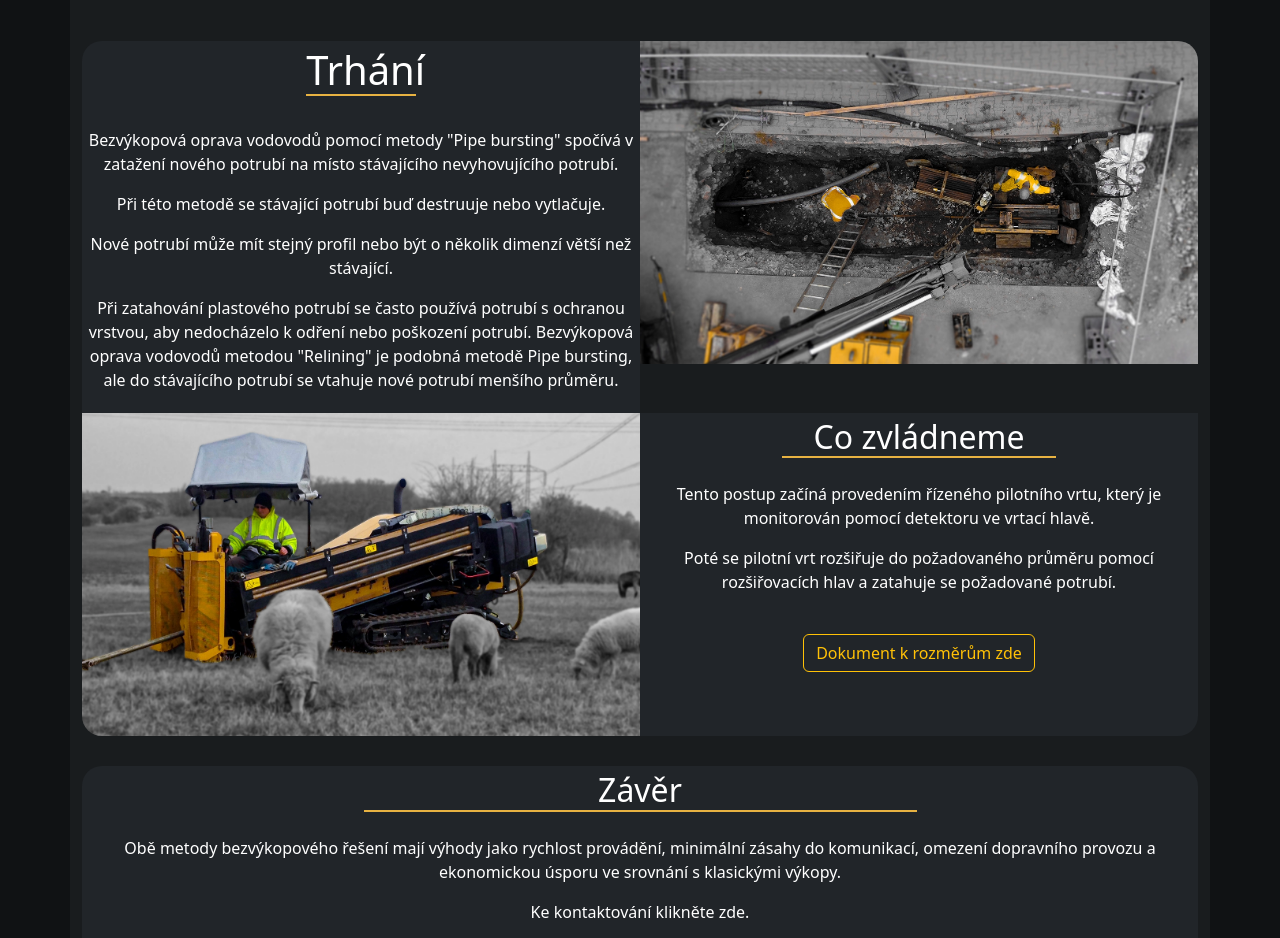
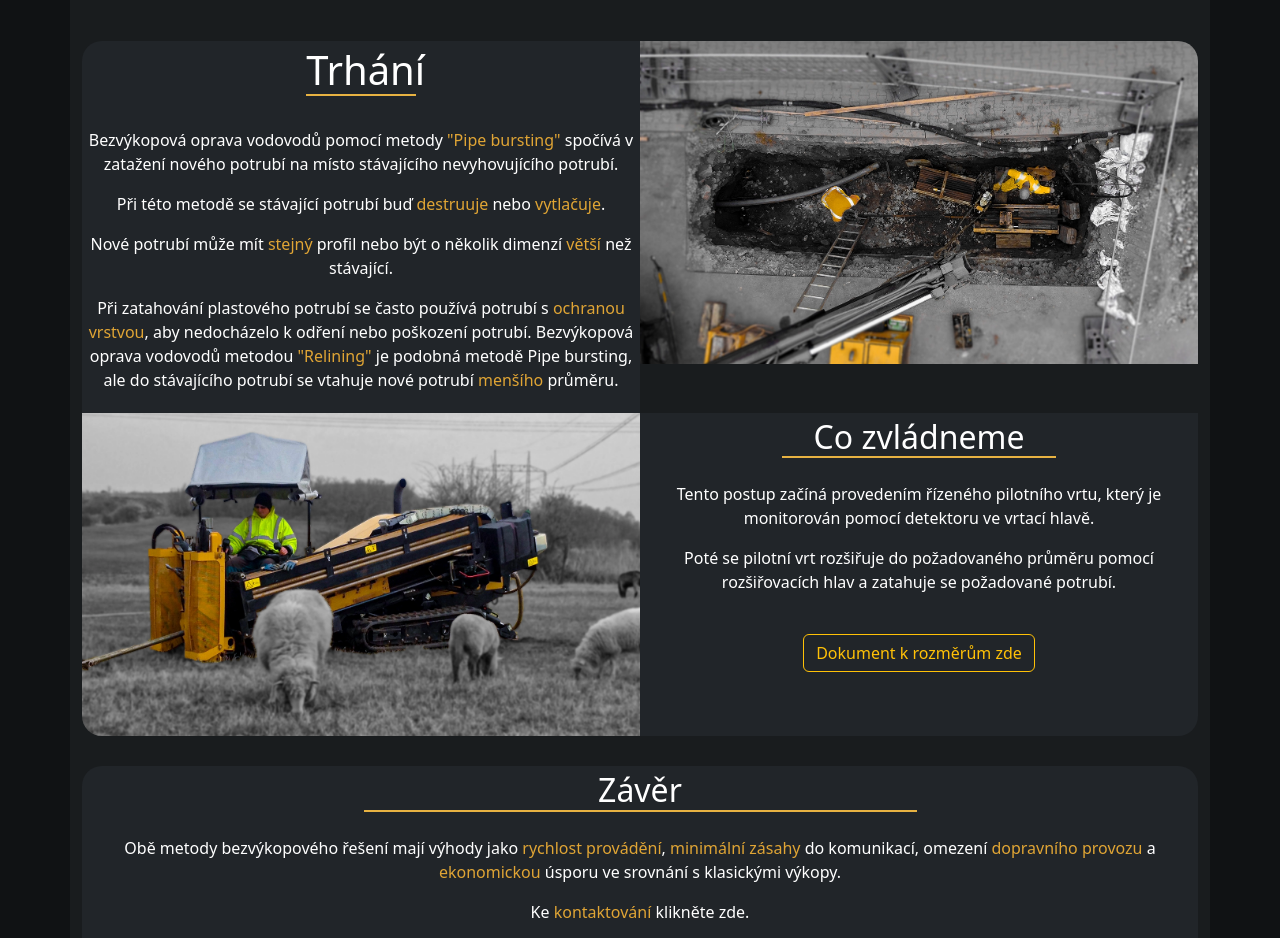
Before and after one commit to Ejdyz/panema.cz, a React (Create React App) app in the folder panema/: page /technologie in a window 1280 px wide. Shown: the part 980-1918 px from the top of the page. Built offline with nearby package versions, Linux system fonts and the light colour scheme.

Commit message:
feat: highlited text on technology site

```diff
--- a/panema/src/Pages/TechnologyPage.js
+++ b/panema/src/Pages/TechnologyPage.js
@@ -48,15 +48,16 @@ export function TechnologyPage() {
             <div style={{ display: "flex" }}>
               <div style={{ width: "50%", backgroundColor: "#212529", color: "white", textAlign: "center", display: "flex", flexDirection: "column", alignItems: "center", padding: "5px", borderRadius: "20px 0 0 0" }}>
                 <h1 style={{ borderBottom: "#e7b242 2px solid", width: "20%" }}>Trhání</h1><br />
-                <p>Bezvýkopová oprava vodovodů pomocí metody "Pipe bursting" spočívá v zatažení nového potrubí na místo stávajícího nevyhovujícího potrubí. </p>
-                <p>Při této metodě se stávající potrubí buď destruuje nebo vytlačuje. </p>
-                <p>Nové potrubí může mít stejný profil nebo být o několik dimenzí větší než stávající. </p>
-                <p>Při zatahování plastového potrubí se často používá potrubí s ochranou vrstvou, aby nedocházelo k odření nebo poškození potrubí. Bezvýkopová oprava vodovodů metodou "Relining" je podobná metodě Pipe bursting, ale do stávajícího potrubí se vtahuje nové potrubí menšího průměru.</p>
+                <p>Bezvýkopová oprava vodovodů pomocí metody <p style={{ color: "#e0a535", display: "inline" }}>"Pipe bursting"</p> spočívá v zatažení nového potrubí na místo stávajícího nevyhovujícího potrubí. </p>
+                <p>Při této metodě se stávající potrubí buď <p style={{ color: "#e0a535", display: "inline" }}>destruuje</p> nebo <p style={{ color: "#e0a535", display: "inline" }}>vytlačuje</p>. </p>
+                <p>Nové potrubí může mít <p style={{ color: "#e0a535", display: "inline" }}>stejný</p> profil nebo být o několik dimenzí <p style={{ color: "#e0a535", display: "inline" }}>větší</p> než stávající. </p>
+                <p>Při zatahování plastového potrubí se často používá potrubí s <p style={{ color: "#e0a535", display: "inline" }}>ochranou vrstvou</p>, aby nedocházelo k odření nebo poškození potrubí. Bezvýkopová oprava vodovodů metodou <p style={{ color: "#e0a535", display: "inline" }}>"Relining"</p> je podobná metodě Pipe bursting, ale do stávajícího potrubí se vtahuje nové potrubí <p style={{ color: "#e0a535", display: "inline" }}>menšího</p> průměru.</p>
               </div>
               <div style={{ width: "50%" }}>
                 <img src="/images/trhani2.webp" alt="Image" style={{ width: "100%", borderRadius: "0 20px 0 0" }} />
               </div>
             </div>
+
             <div style={{ display: "flex", marginBottom: "30px" }}>
               <div style={{ width: "50%", backgroundSize: "cover", }}>
                 <img src="/images/vrtacka2.webp" alt="Image" style={{ width: "100%", borderRadius: "0 0  0 20px" }} />
@@ -75,8 +76,8 @@ export function TechnologyPage() {
             <div style={{ width: "100%", backgroundColor: "#212529", color: "white", textAlign: "center", display: "flex", flexDirection: "column", alignItems: "center", padding: "5px", borderRadius: "20px" }}>
               <h2 style={{ borderBottom: "#e7b242 2px solid", width: "50%" }}>Závěr</h2>
               <p></p>
-              <p>Obě metody bezvýkopového řešení mají výhody jako rychlost provádění, minimální zásahy do komunikací, omezení dopravního provozu a ekonomickou úsporu ve srovnání s klasickými výkopy.</p>
-              <p>Ke kontaktování klikněte zde.</p>
+              <p>Obě metody bezvýkopového řešení mají výhody jako <p style={{ color: "#e0a535", display: "inline" }}>rychlost provádění</p>, <p style={{ color: "#e0a535", display: "inline" }}>minimální zásahy</p> do komunikací, omezení <p style={{ color: "#e0a535", display: "inline" }}>dopravního provozu</p> a <p style={{ color: "#e0a535", display: "inline" }}>ekonomickou</p> úsporu ve srovnání s klasickými výkopy.</p>
+              <p>Ke <p style={{ color: "#e0a535", display: "inline" }}>kontaktování</p> klikněte zde.</p>
               <Link to="/kontakt"><Button variant="outline-warning" >Kontakt</Button></Link><br />
             </div>
 
```
